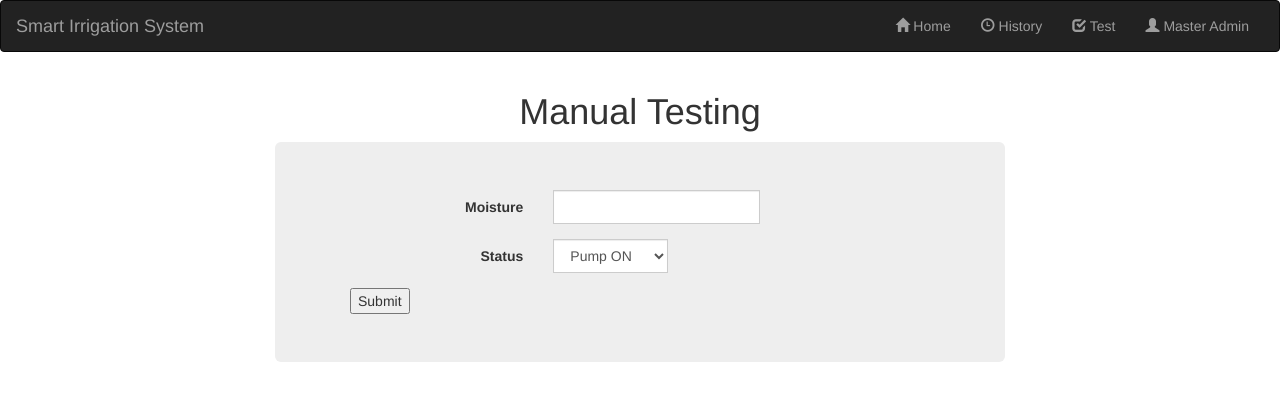
After one commit to mohitkh7/irrigation-system, a Django app: page /test/ in a window 1280 px wide. The commit adds this page. Shown: the top 401 px of the page. Run offline with Django 3.2, Linux system fonts and the light colour scheme; some libraries are stand-ins or nearby versions.

Commit message:
test page added

```diff
--- a/irrigation/urls.py
+++ b/irrigation/urls.py
@@ -18,6 +18,6 @@ from django.urls import path, include
 
 urlpatterns = [
     path('admin/', admin.site.urls),
-    path('monitor/', include('monitor.urls')),
+    path('', include('monitor.urls')),
     path('api/', include('monitor.urls_api')),
 ]
--- a/monitor/models.py
+++ b/monitor/models.py
@@ -5,19 +5,19 @@ MODE_CHOICES = (
     ('manual', 'Manual'),
 )
 class DeviceState(models.Model):
-    moisture = models.IntegerField()
+    moisture = models.IntegerField(max)
     status = models.BooleanField()
     time = models.DateTimeField(auto_now=True, editable=True)
 
     def __str__(self):
-        return "Device => M:" + str(self.moisture) + " S:" + str(self.status)
+        return "Device => Moisture:" + str(self.moisture) + "  Status:" + str(self.status)
 
 
 class DeviceControl(models.Model):
     set_state = models.BooleanField()
     lower_threshold = models.IntegerField(default=100)
     upper_threshold = models.IntegerField(default=500)
-    mode = models.CharField(max_length=10, choices=MODE_CHOICES, default='automated')  # 0=Automated, 1=Manual
+    mode = models.CharField(max_length=10, choices=MODE_CHOICES, default='automated')
 
     def __str__(self):
         if self.set_state:
--- a/monitor/urls.py
+++ b/monitor/urls.py
@@ -17,7 +17,7 @@ Including another URLconf
 from django.urls import path, include
 from rest_framework import routers
 
-from .views import index, log, LogView
+from .views import index, log, LogView, DeviceStateCreateView
 
 '''
 REST Api
@@ -30,5 +30,6 @@ router.register(r'state', DeviceStateViewSet)
 urlpatterns = [
     path('', index, name='index'),
     path('log/', log, name='log'),
-    path('history/', LogView.as_view(), name="history")
+    path('history/', LogView.as_view(), name="history"),
+    path('test/', DeviceStateCreateView.as_view(), name="test"),
 ]
--- a/monitor/views.py
+++ b/monitor/views.py
@@ -1,6 +1,6 @@
 from django.shortcuts import render
 from django.http import HttpResponse
-from django.views.generic import ListView
+from django.views.generic import ListView, CreateView
 from .models import DeviceState, DeviceControl
 
 
@@ -23,3 +23,8 @@ class LogView(ListView):
     template_name = 'monitor/history.html'
     context_object_name = 'devices'
     paginate_by = 10
+
+class DeviceStateCreateView(CreateView):
+    model = DeviceState
+    fields = ('moisture', 'status')
+    template_name = "monitor/test.html"
--- a/monitor/views_api.py
+++ b/monitor/views_api.py
@@ -29,8 +29,6 @@ def check_device_moisture(request):
 """
 value == 1:ON ; 0:OFF
 """
-
-
 def turn_device(value):
     obj = DeviceControl.objects.get(id=1)
     obj.set_state = value
--- a/templates/base.html
+++ b/templates/base.html
@@ -3,6 +3,8 @@
 <head>
     <meta charset="UTF-8">
     <title>Irrigation System</title>
+    <meta charset="utf-8">
+	<meta name="viewport" content="width=device-width, initial-scale=1">
     <link rel="stylesheet" href="https://maxcdn.bootstrapcdn.com/bootstrap/3.3.7/css/bootstrap.min.css" integrity="sha384-BVYiiSIFeK1dGmJRAkycuHAHRg32OmUcww7on3RYdg4Va+PmSTsz/K68vbdEjh4u" crossorigin="anonymous">
 </head>
 <body>
@@ -18,14 +20,11 @@
                 <a class="navbar-brand" href="#">Smart Irrigation System</a>
             </div>
             <div class="collapse navbar-collapse" id="myNavbar">
-                <ul class="nav navbar-nav">
-                    <li class="active"><a href="#">Home</a></li>
-                    <li><a href="#">Page 2</a></li>
-                    <li><a href="#">Page 3</a></li>
-                </ul>
                 <ul class="nav navbar-nav navbar-right">
-                    <li><a href="#"><span class="glyphicon glyphicon-user"></span> Sign Up</a></li>
-                    <li><a href="#"><span class="glyphicon glyphicon-log-in"></span> Login</a></li>
+                    <li><a href="{% url 'index' %}"><span class="glyphicon glyphicon-home"></span> Home</a></li>
+                    <li><a href="{% url 'history' %}"><span class="glyphicon glyphicon-time"></span> History</a></li>
+                    <li><a href="{% url 'test' %}"><span class="glyphicon glyphicon-check"></span> Test</a></li>
+                    <li><a href="/admin/"><span class="glyphicon glyphicon-user"></span> Master Admin</a></li>
                 </ul>
             </div>
         </div>
--- a/templates/monitor/history.html
+++ b/templates/monitor/history.html
@@ -10,7 +10,7 @@ radhe radhe
         {% for device in devices %}
             <tr>
                 <td>{{ device.moisture }}</td>
-                <td>{% if device.status == 'True' %}ON{% else %}OFF{% endif %}</td>
+                <td>{% if device.status %}ON{% else %}OFF{% endif %}</td>
                 <td>{{ device.time }}</td>
             </tr>
 
--- /dev/null
+++ b/templates/monitor/test.html
@@ -0,0 +1,55 @@
+{% extends 'base.html' %}
+{% block 'body' %}
+    <div style="text-align:center">
+        <h1>
+            Manual Testing
+        </h1>
+    </div>
+    <!-- errors -->
+    {% if form.non_field_errors %}
+        {% for error in form.non_field_errors %}
+            <div class="form-group has-errors text-danger">
+                {{ error }}
+            </div>
+        {% endfor %}
+    {% endif %}
+    <!-- //errors -->
+
+    <div class="col-md-2"></div>
+    <div class="col-md-8">
+      <div class="jumbotron">
+        <div class="container">
+          <form class="form-horizontal" method="GET" action="/api/create/">
+
+            <div class="form-group">
+              <label class="col-md-4 control-label" for="moisture">Moisture</label>
+              <div class="col-md-8">
+                <div class="input-group">
+                  <input class="form-control" id="moisture" name="moisture" type="number">
+                </div>
+              </div>
+            </div>
+
+            <div class="form-group">
+              <label class="col-md-4 control-label" for="status">Status</label>
+              <div class="col-md-8">
+                <div class="input-group">
+                  <!--<input class="form-control" id="status" name="status" type="number">-->
+                    <select name="status" id="status" class="form-control">
+                        <option value="1">Pump ON</option>
+                        <option value="0">Pump OFF</option>
+                    </select>
+                </div>
+              </div>
+            </div>
+              <input type="submit">
+          </form>
+        </div>
+      </div>
+    </div>
+    <div class="col-md-2"></div>
+
+
+
+
+{% endblock %}
```
